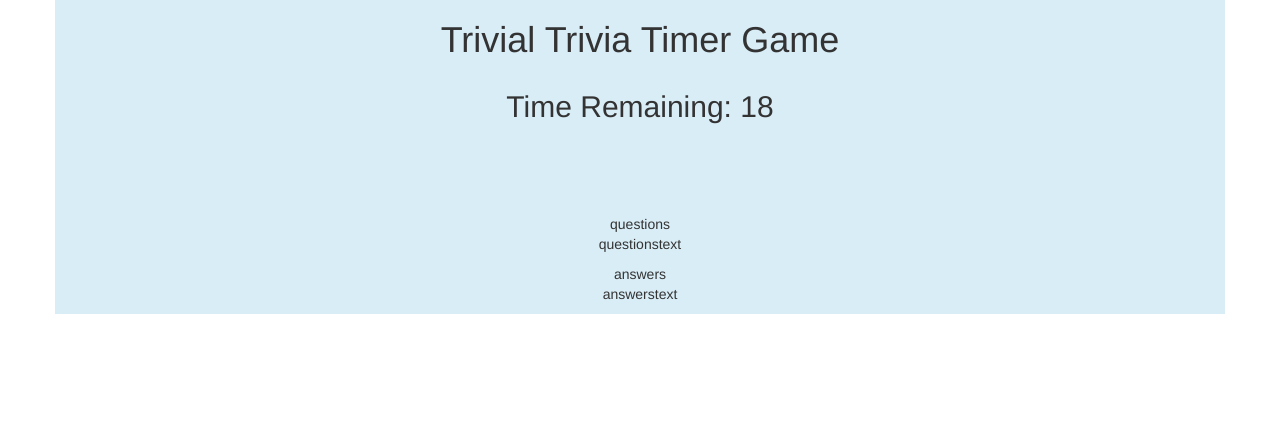
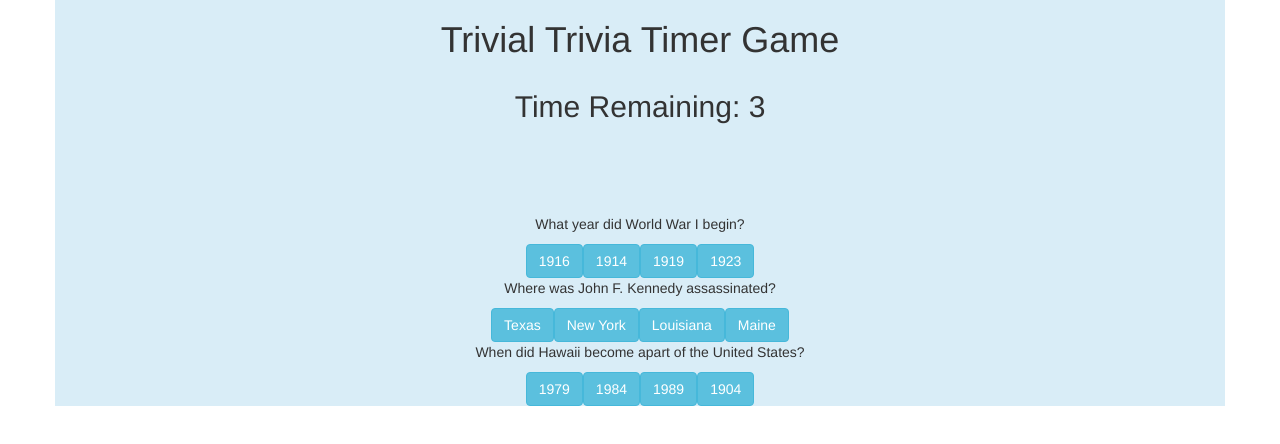
Before and after one commit to zayazaw67/TriviaGame-Basic, a plain HTML site: page index.html in a window 1280 px wide. Both pictures are taken after a click on the button "Start Game". Drawn offline with nearby package versions, Linux system fonts and the light colour scheme.

Commit message:
questions show up, added buttons

```diff
--- a/assets/javascript/app.js
+++ b/assets/javascript/app.js
@@ -1,14 +1,17 @@
-$(".questions").hide()
+$(document).ready(function () {
+    $(".triviaForm").hide()
     $(".results").hide()
     $("#start").on("click", startGame)
+
 
     var correct = 0;
     var incorrect = 0;
     var unanswered = 0;
     // var timerOn = false
-var number = 20;
+    var number = 5;
     var intervalId;
-var userAnswer;
+    var correctChoice;
+    var userChoice;
     // var questionIndex;
 
 
@@ -23,7 +26,7 @@ var questions = [
                 "1919",
                 "1923",
             ],
-        correctAnwer: "1914"
+            correct: "1914"
         },
         {
             question: "Where was John F. Kennedy assassinated?",
@@ -33,7 +36,7 @@ var questions = [
                 "Louisiana",
                 "Maine",
             ],
-        correctAnwer: "Texas"
+            correct: "Texas"
         },
         {
             question: "When did Hawaii become apart of the United States?",
@@ -43,47 +46,61 @@ var questions = [
                 "1989",
                 "1904",
             ],
-        correctAnwer: "1989"
+            correct: "1989"
         },
     ];
 
+
+    console.log(correctChoice)
     for (var i = 0; i < questions.length; i++) {
+        correctChoice = questions[i].correct;
+
         var newQuestions = $('<div>').addClass('triviaForm');
         newQuestions.append('<p>' + questions[i].question + '</p>');
         for (var j = 0; j < questions[i].answers.length; j++) {
-        var answers = $('<p>');
+            var answers = $('<p>').addClass("btn btn-info");
             answers.text(questions[i].answers[j]);
             newQuestions.append(answers);
         };
-
         $('.question').append(newQuestions);
         console.log(newQuestions)
     };
 
-
+    function checker() {
+        for (var i = 0; i < questions.length; i++) {
+            correctChoice = questions[i].correct;
+            if (userChoice === correctChoice) {
+                correct++
+            } else if ((number === 0) && (userChoice === undefined)) {
+                unanswered++
+            }
+            else {
+                incorrect++
+            }
+        }
+    };
 
     function startGame() {
         $("#start").hide()
         $(".questions").show()
+        $(".triviaForm").show()
+        newQuestions.show()
+
         // displayQuestions()
 
         intervalId = setInterval(decrement, 1000);
-    // if (userAnswer === correctAnswer) {
-    //     correct++
-    // } else if ((number === 0) && (userAnswer === undefined)) {
-    //      unanswered ++ per question unanswered
-    // }
-    // else {
-    //     incorrect++
-    // }
+        // for (var i = 0; i < questions.length; i++) {
+
     }
     function decrement() {
         number--;
-    $("#time").html(number)
+        $("#time").html(number);
         if (number === 0) {
-        $(".results").show()
-        stop()
-        $(".questions").hide()
+            $(".results").show();
+            stop();
+            $(".triviaForm").hide();
+            checker();
+            console.log(correct, incorrect, unanswered)
         }
     }
 
@@ -108,3 +125,5 @@ function stop() {
     // for (i = 0; i < answers.length; i++); {
     // }
     // }
+}
+)
--- a/index.html
+++ b/index.html
@@ -30,17 +30,12 @@
         </div>
         <div class="row">
             <div class="col-md-12 text-center">
-                <div class="questions">questions<p>
-                        questionstext
-                    </p>
+                <div class="question">
                 </div>
                 <div class="results text-center">results<p>
                         resultstext
                     </p>
                 </div>
-            </div>
-            <div class="row">
-                <div class="col-md-12 text-center answers">answers<p>answerstext</p></div>
             </div>
             </div>
     </div>
```
Lines whose indentation alone changed are shown as unchanged.
